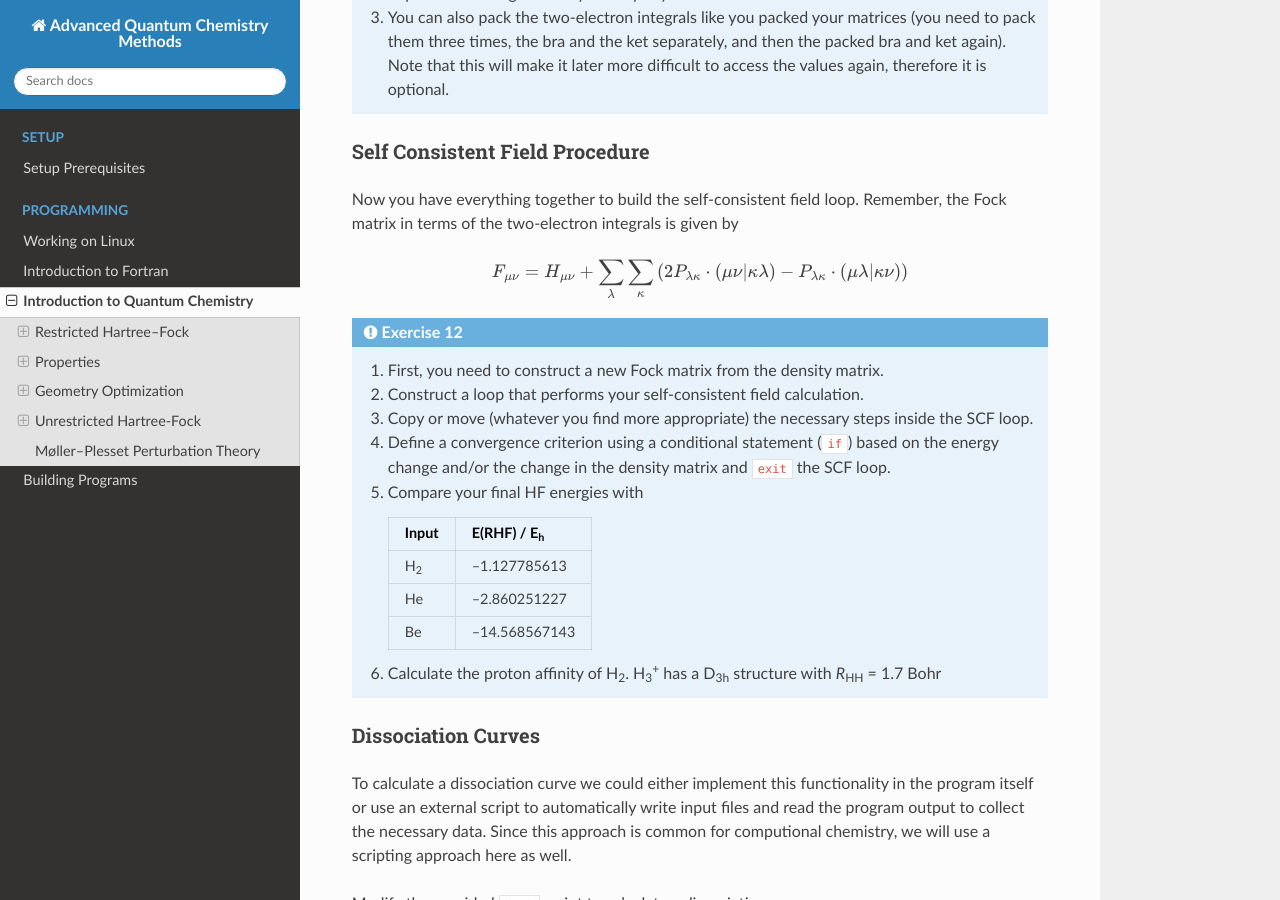
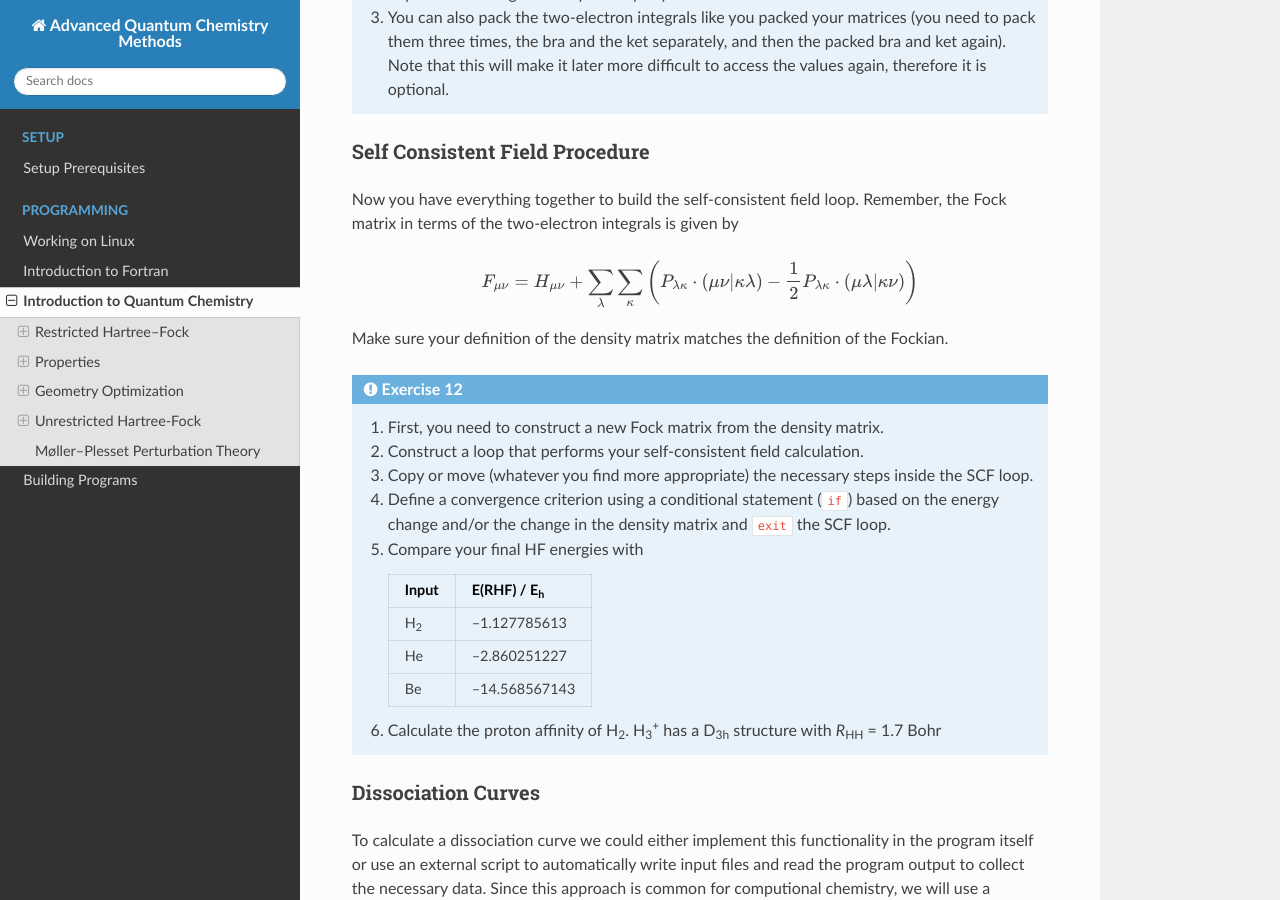
Before and after one commit to grimme-lab/qc2-teaching, a Sphinx documentation site: the page built from doc/scf.rst, in a window 1280 px wide and 900 px high, scrolled down 8579 px. Built offline with Sphinx 7.4.7 and the Read the Docs theme 2.0.0, drawn with Linux system fonts in a browser that asks for light colours.

Commit message:
Add clarification for Fockian

```diff
--- a/doc/scf.rst
+++ b/doc/scf.rst
@@ -458,8 +458,11 @@ Remember, the Fock matrix in terms of the two-electron integrals is given by
 
 .. math::
    F_{\mu\nu} = H_{\mu\nu} + \sum_\lambda \sum_\kappa \left(
-   2 P_{\lambda\kappa} \cdot (\mu\nu|\kappa\lambda)
-   - P_{\lambda\kappa} \cdot (\mu\lambda|\kappa\nu) \right)
+   P_{\lambda\kappa} \cdot (\mu\nu|\kappa\lambda)
+   - \frac12 P_{\lambda\kappa} \cdot (\mu\lambda|\kappa\nu) \right)
+
+Make sure your definition of the density matrix matches the definition of the
+Fockian.
 
 .. admonition:: Exercise 12
 
```
